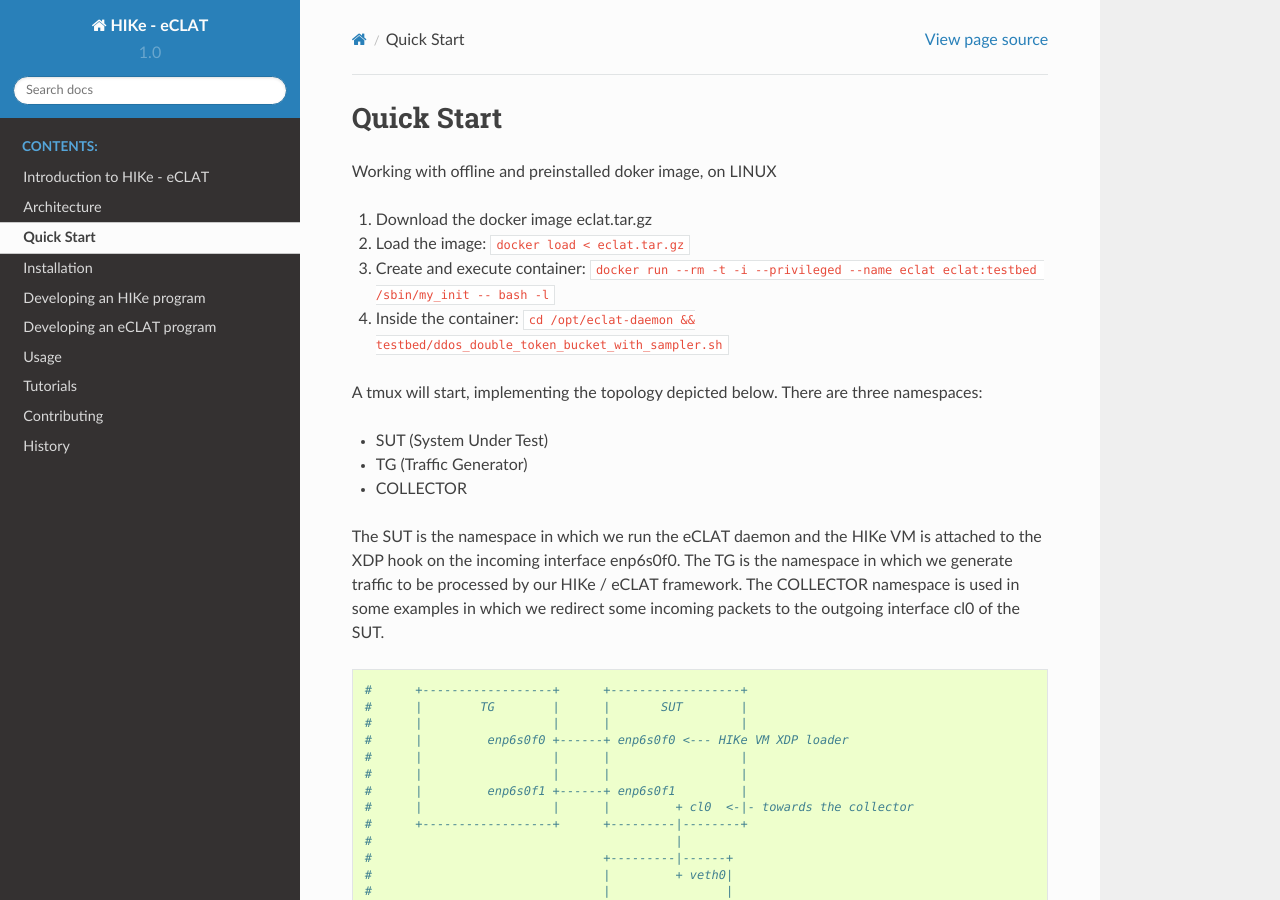
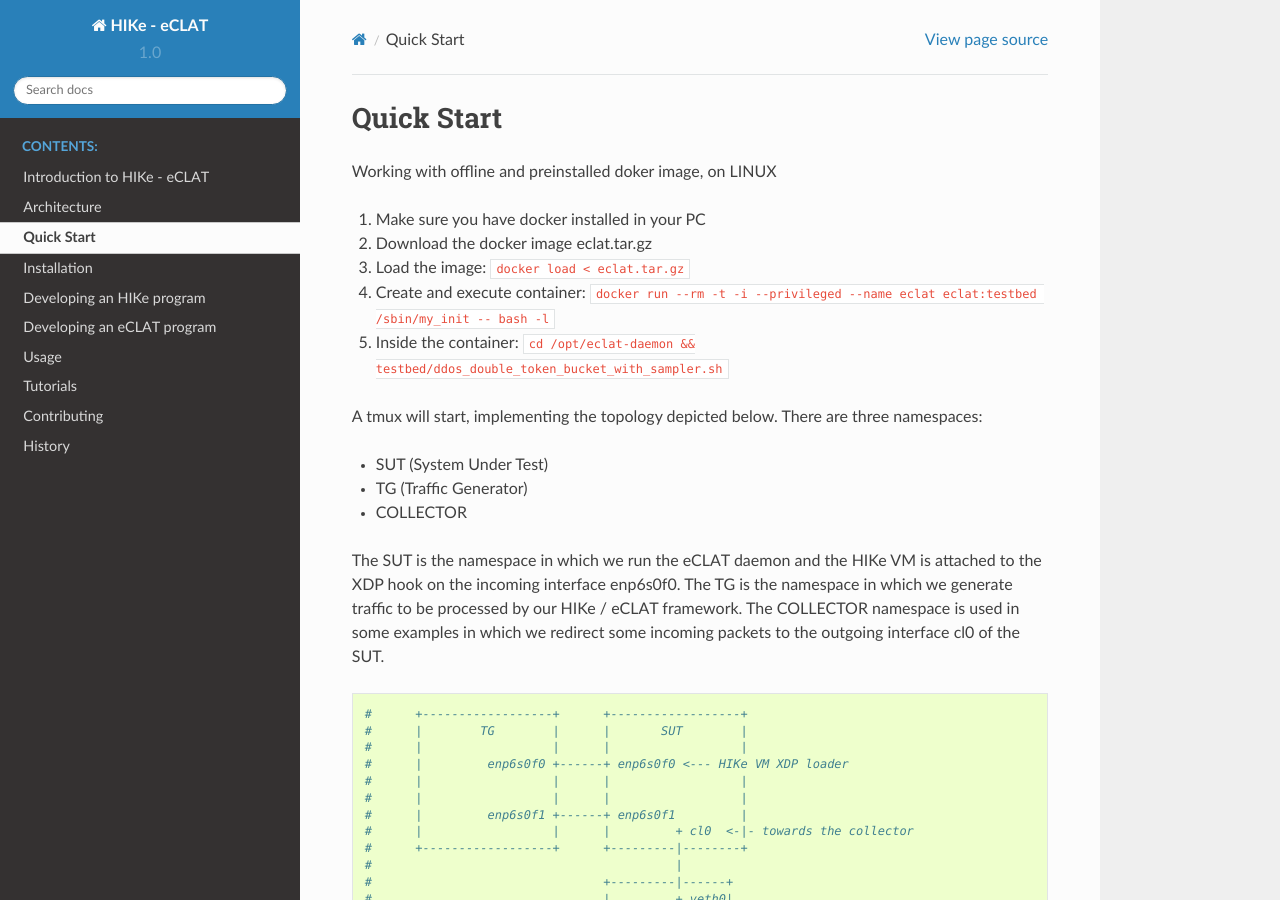
Before and after one commit to hike-eclat/docs, a Sphinx documentation site: the page built from docs/quickstart.rst, in a window 1280 px wide and 900 px high. Built offline with Sphinx 7.4.7 and the Read the Docs theme 2.0.0, drawn with Linux system fonts in a browser that asks for light colours; pages that are not in the unit, such as notebooks, are missing from menus.

Commit message:
Update quickstart.rst

```diff
--- a/docs/quickstart.rst
+++ b/docs/quickstart.rst
@@ -3,13 +3,12 @@ Quick Start
 
 Working with offline and preinstalled doker image, on LINUX
 
+#. Make sure you have docker installed in your PC
 #. Download the docker image eclat.tar.gz
+#. Load the image: ``docker load < eclat.tar.gz``
+#. Create and execute container: ``docker run --rm -t -i --privileged --name eclat eclat:testbed  /sbin/my_init -- bash -l``
+#. Inside the container: ``cd /opt/eclat-daemon && testbed/ddos_double_token_bucket_with_sampler.sh``
 
-#. Load the image: ``docker load < eclat.tar.gz``
-
-#. Create and execute container: ``docker run --rm -t -i --privileged --name eclat eclat:testbed  /sbin/my_init -- bash -l``
-
-#. Inside the container: ``cd /opt/eclat-daemon && testbed/ddos_double_token_bucket_with_sampler.sh``
 
 A tmux will start, implementing the topology depicted below.
 There are three namespaces:
```
